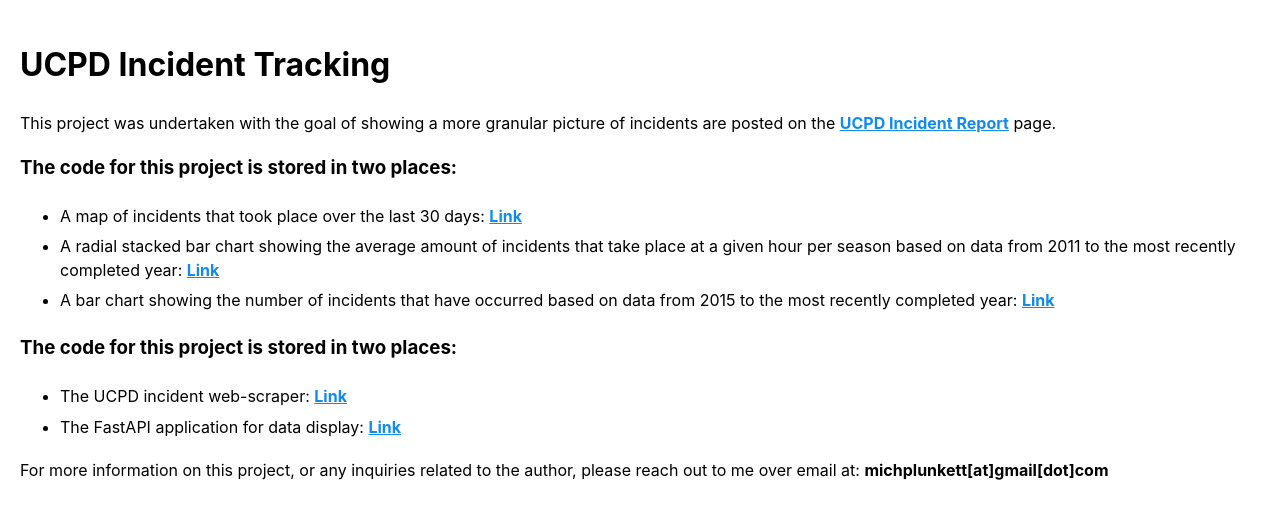
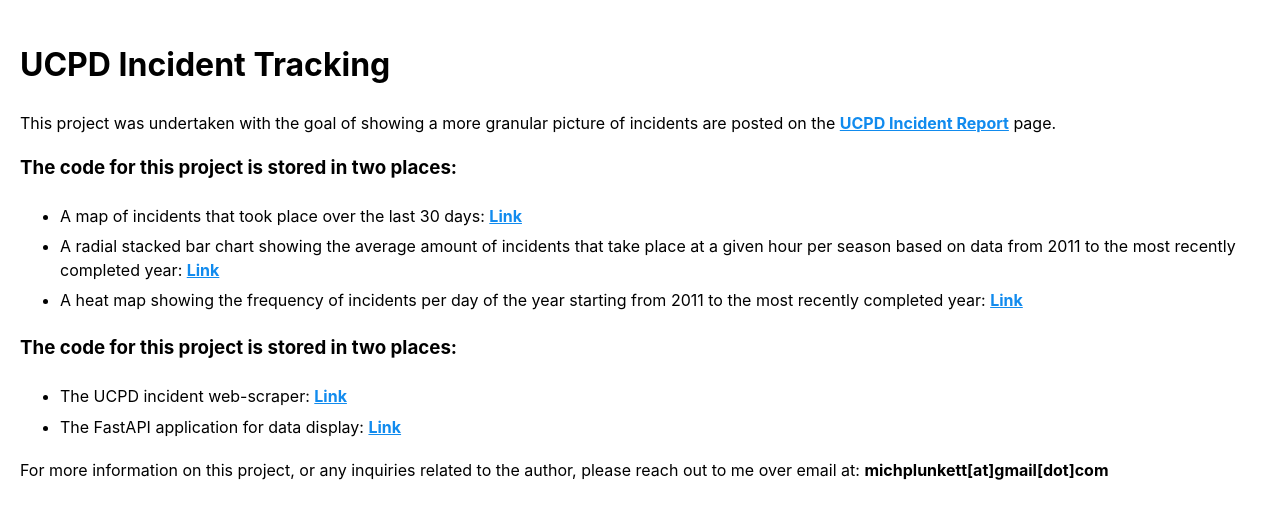
Before and after one commit to michplunkett/ucpd-incident-reporting, a FastAPI app: page / in a window 1280 px wide. Shown: the top 519 px of the page. Run offline with FastAPI, Linux system fonts and the light colour scheme; parts of the project's set-up code (start-up, migrations or seed data) failed here and were passed over.

Commit message:
Update home.html

```diff
--- a/incident_reporting/templates/home.html
+++ b/incident_reporting/templates/home.html
@@ -19,7 +19,7 @@
         based on data from 2011 to the most recently completed year: <a href='{{ url_for("hourly_summation") }}'>Link</a>
       </li>
       <li>
-        A bar chart showing the number of incidents that have occurred based on data from 2015 to the most recently
+        A heat map showing the frequency of incidents per day of the year starting from 2011 to the most recently
         completed year: <a href='{{ url_for("yearly_summation") }}'>Link</a>
       </li>
     </ul>
```
